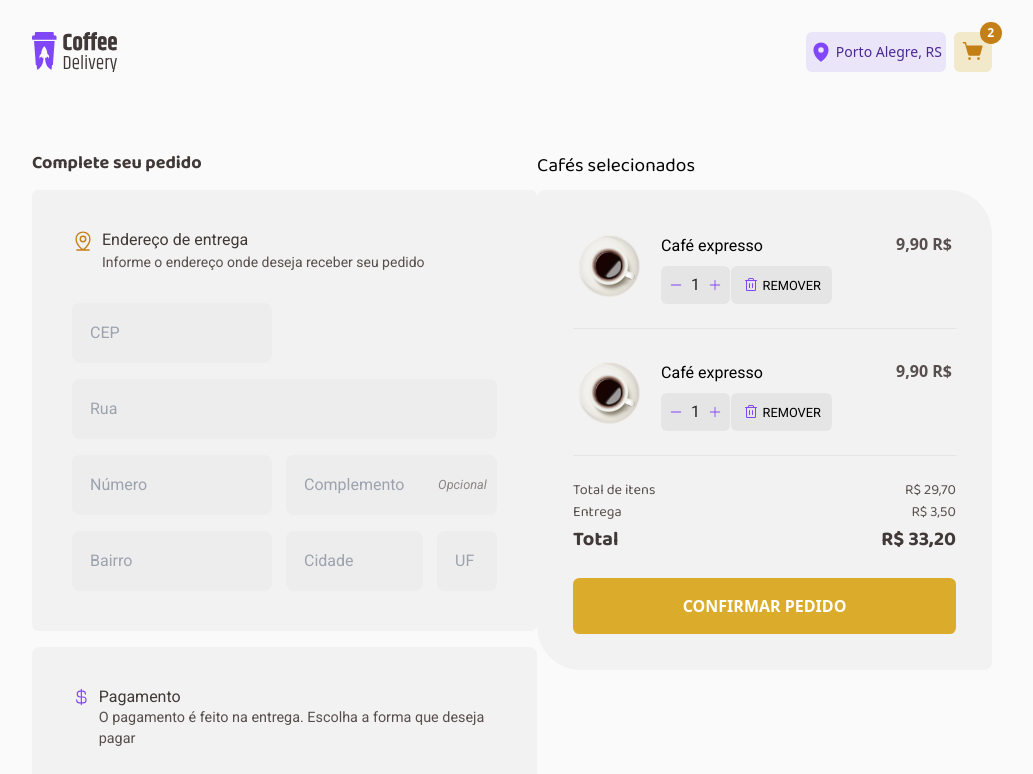
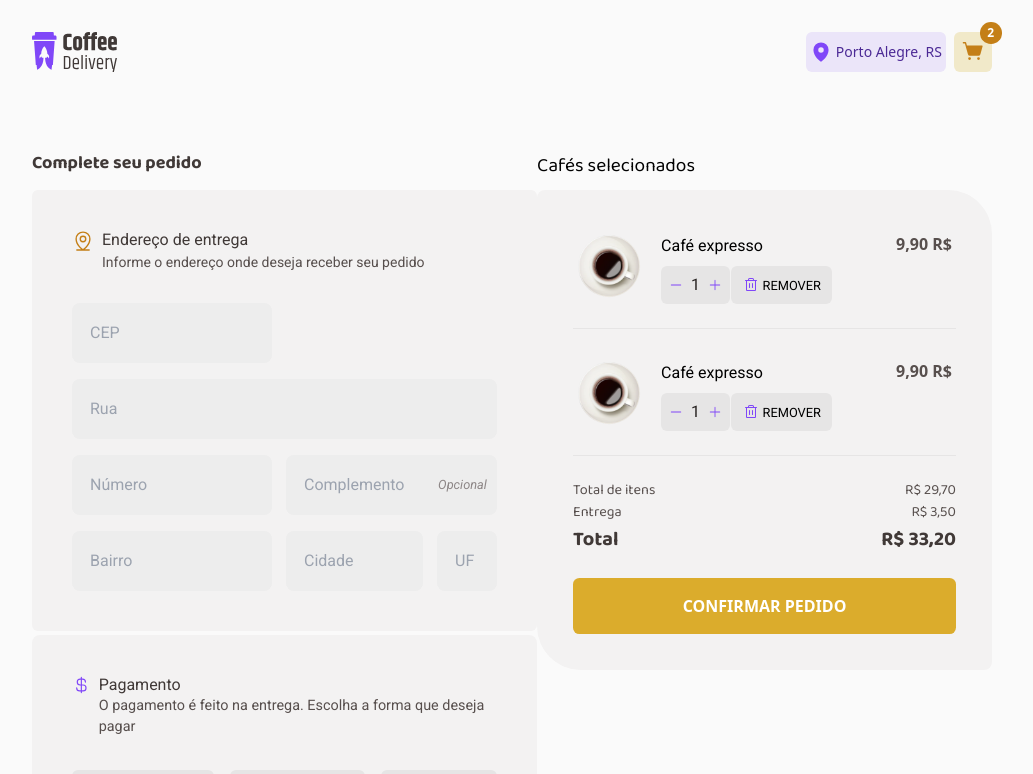
Before and after one commit to GerdanyJr/coffee-delivery, a Next.js app: page /home/checkout in a window 1280 px wide. Shown: the top 774 px of the page, without its empty margins (128-1161 px from the left). Built offline with nearby package versions, Linux system fonts and the light colour scheme.

Commit message:
refactor: :recycle: refactor checkout page styles to tailwind

```diff
--- a/src/app/home/checkout/page.tsx
+++ b/src/app/home/checkout/page.tsx
@@ -2,12 +2,11 @@
 import { Payment } from "@/components/checkout/payment";
 import { CheckoutAddress } from "../../../components/checkoutAddress";
 import { OrderSummary } from "@/components/checkout/orderSummary";
-import styles from "./styles.module.css";
 
 export default function Checkout() {
   return (
-    <div className={styles.container}>
-      <div className={styles.complete_container}>
+    <div className="flex justify-between mt-20">
+      <div className="flex flex-col gap-1 w-[55%]">
         <CheckoutAddress />
         <Payment />
       </div>
--- a/src/app/home/checkout/styles.module.css
+++ /dev/null
@@ -1,11 +0,0 @@
-.container {
-  display: flex;
-  justify-content: space-between;
-  margin-top: 5em;
-}
-.complete_container {
-  display: flex;
-  flex-direction: column;
-  gap: 1em;
-  width: 55%;
-}
```
